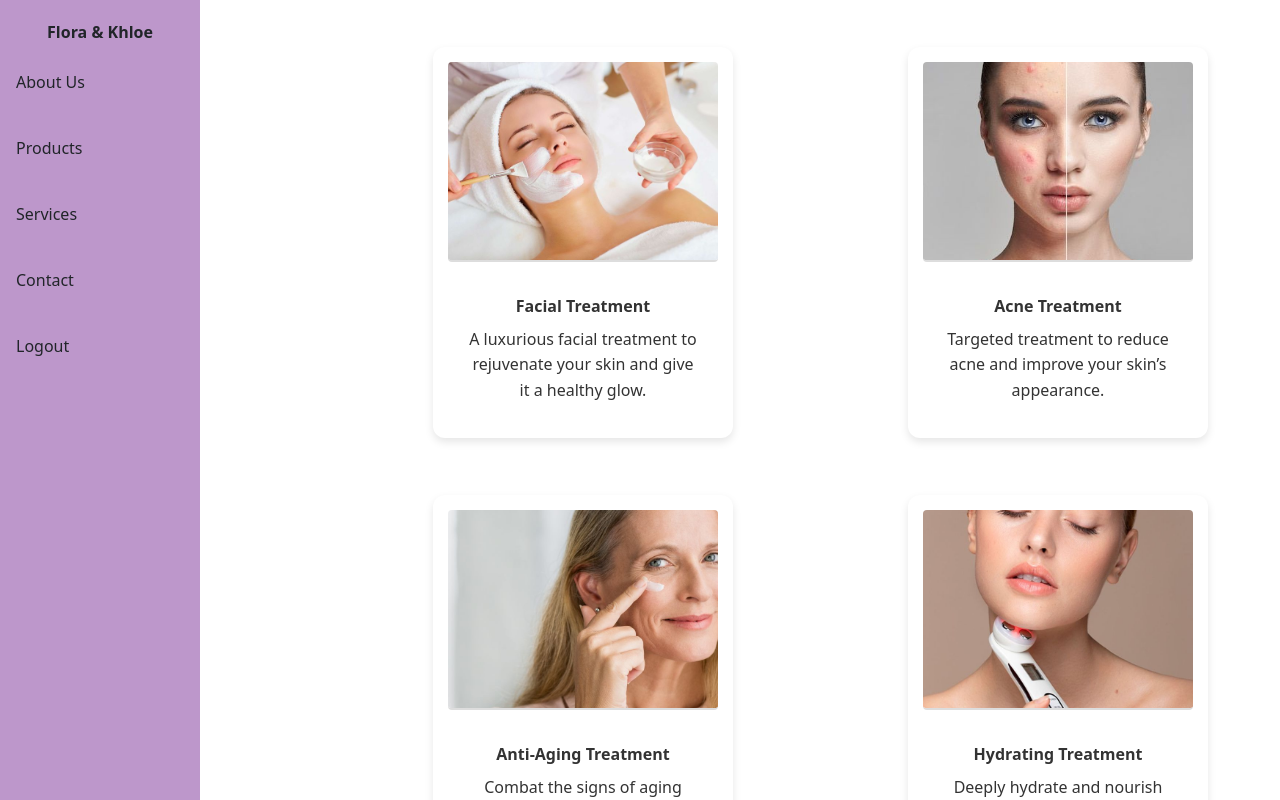
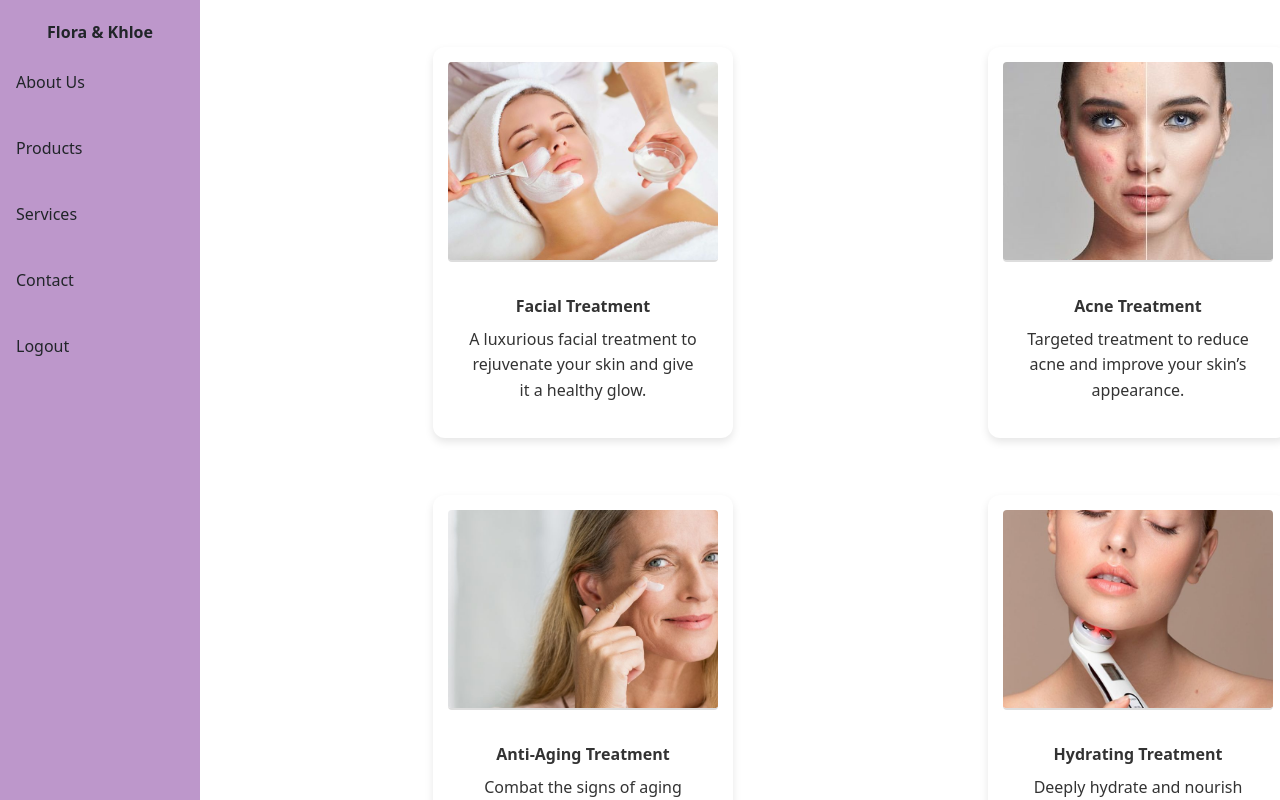
Before and after one commit to chandiniratho/layout, a React (Create React App) app: page /services in a window 1280 px wide. Shown: the top 800 px of the page. Built offline with nearby package versions, Linux system fonts and the light colour scheme.

Commit message:
Update Services.css

```diff
--- a/src/components/Services.css
+++ b/src/components/Services.css
@@ -65,3 +65,6 @@ header {
     margin-bottom: 20px;
   }
 }
+.col-md-5{
+  margin-left:80px;
+}
```
